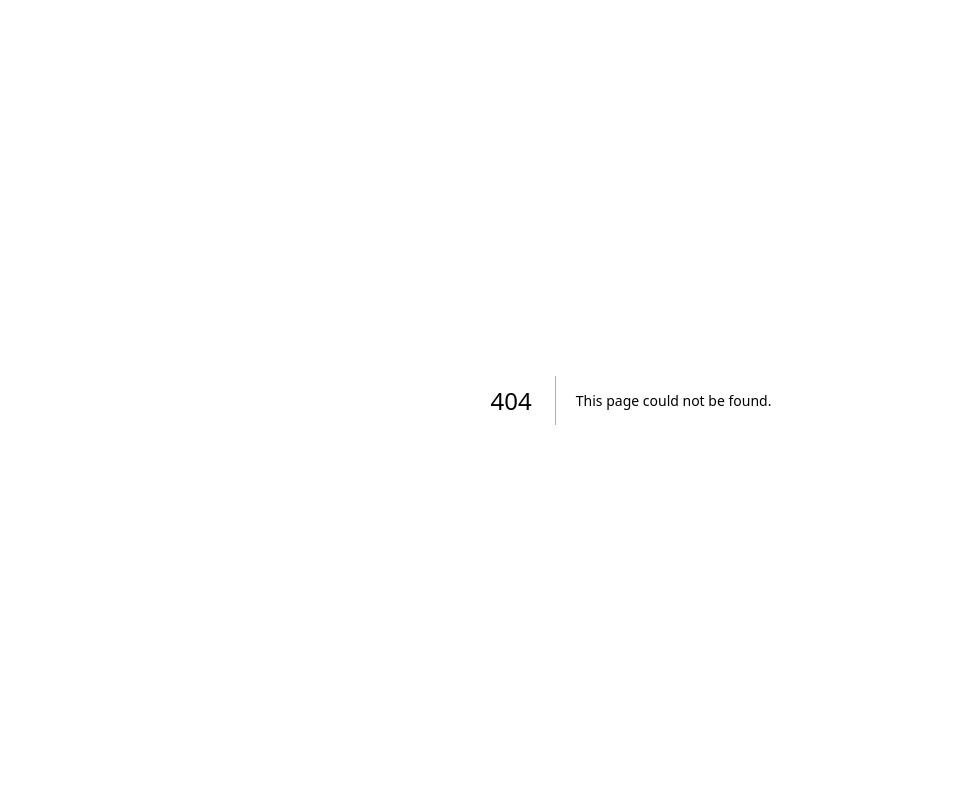
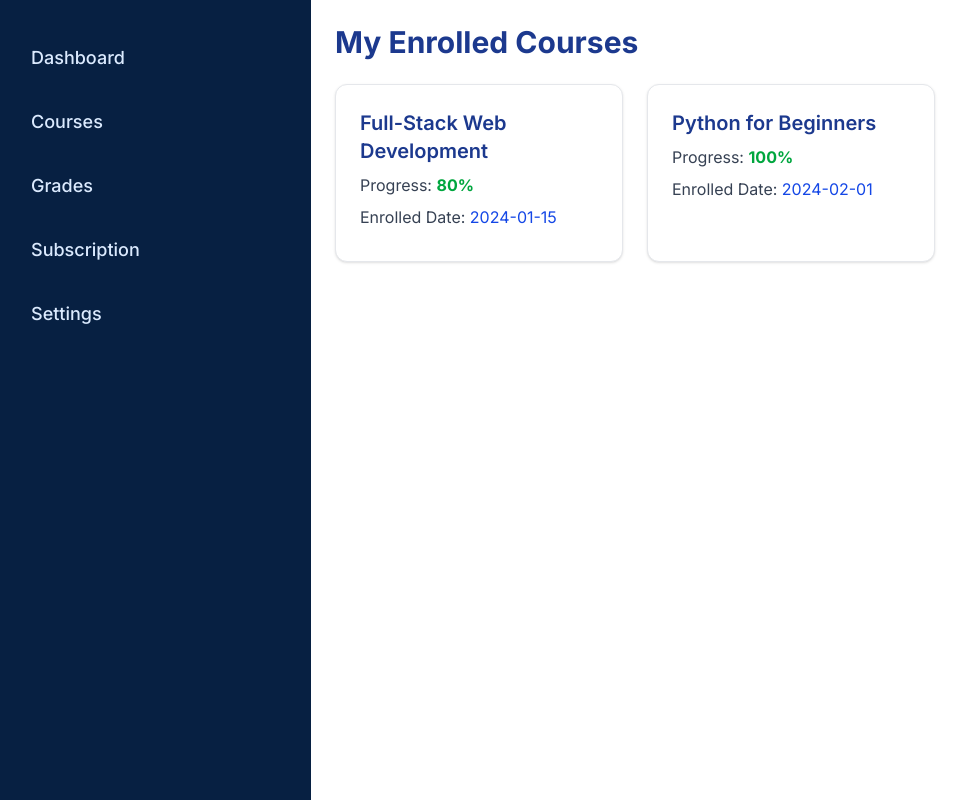
Before and after one commit to EduNex-Academy/frontend, a Next.js app: page /student/courses in a window 1280 px wide. Before the commit this address had no page. Shown: the whole page, without its empty margins (9-975 px from the left). Built offline with nearby package versions, Linux system fonts and the light colour scheme.

Commit message:
change student page

```diff
--- /dev/null
+++ b/src/app/data/grades.js
@@ -0,0 +1,26 @@
+// grades.js
+// Dummy data for student grades
+
+export const grades = [
+  {
+    studentId: 123456,
+    courseId: 1,
+    courseTitle: "Full-Stack Web Development",
+    grade: "A",
+    feedback: "Excellent work on all assignments and projects."
+  },
+  {
+    studentId: 123456,
+    courseId: 2,
+    courseTitle: "Python for Beginners",
+    grade: "B+",
+    feedback: "Good understanding of Python basics."
+  },
+  {
+    studentId: 654321,
+    courseId: 4,
+    courseTitle: "Data Science & AI",
+    grade: "A-",
+    feedback: "Strong grasp of data analysis and machine learning."
+  }
+];
--- /dev/null
+++ b/src/app/data/studentCourses.js
@@ -0,0 +1,33 @@
+// studentCourses.js
+// Dummy data for enrolled courses per student
+
+export const studentCourses = [
+  {
+    studentId: 123456,
+    courses: [
+      {
+        id: 1,
+        title: "Full-Stack Web Development",
+        progress: 80,
+        enrolledDate: "2024-01-15"
+      },
+      {
+        id: 2,
+        title: "Python for Beginners",
+        progress: 100,
+        enrolledDate: "2024-02-01"
+      }
+    ]
+  },
+  {
+    studentId: 654321,
+    courses: [
+      {
+        id: 4,
+        title: "Data Science & AI",
+        progress: 60,
+        enrolledDate: "2024-03-10"
+      }
+    ]
+  }
+];
--- /dev/null
+++ b/src/app/student/courses/page.tsx
@@ -0,0 +1,35 @@
+"use client";
+
+import { studentCourses } from "../../data/studentCourses";
+import { courses } from "../../data/coursedata";
+import Sidebar from "../../components/sidebar";
+
+export default function StudentCoursesPage() {
+  // For demo, use studentId 123456
+  const studentId = 123456;
+  const enrolled = studentCourses.find(s => s.studentId === studentId)?.courses || [];
+
+  return (
+    <div className="min-h-screen bg-white text-blue-900">
+      <div className="max-w-screen-2xl mx-auto flex">
+        <Sidebar />
+        <div className="flex-1 p-6">
+          <h1 className="text-3xl font-bold mb-6">My Enrolled Courses</h1>
+          {enrolled.length === 0 ? (
+            <p>No enrolled courses found.</p>
+          ) : (
+            <div className="grid grid-cols-1 md:grid-cols-2 lg:grid-cols-3 gap-6">
+              {enrolled.map(course => (
+                <div key={course.id} className="bg-white rounded-xl p-6 border border-gray-200 shadow-sm">
+                  <h2 className="text-xl font-semibold mb-2 text-blue-900">{course.title}</h2>
+                  <p className="mb-2 text-gray-700">Progress: <span className="text-green-600 font-bold">{course.progress}%</span></p>
+                  <p className="mb-2 text-gray-700">Enrolled Date: <span className="text-blue-700">{course.enrolledDate}</span></p>
+                </div>
+              ))}
+            </div>
+          )}
+        </div>
+      </div>
+    </div>
+  );
+}
--- /dev/null
+++ b/src/app/student/grades/page.tsx
@@ -0,0 +1,34 @@
+"use client";
+
+import { grades } from "../../data/grades";
+import Sidebar from "../../components/sidebar";
+
+export default function StudentGradesPage() {
+  // For demo, use studentId 123456
+  const studentId = 123456;
+  const myGrades = grades.filter(g => g.studentId === studentId);
+
+  return (
+    <div className="min-h-screen bg-white text-blue-900">
+      <div className="max-w-screen-2xl mx-auto flex">
+        <Sidebar />
+        <div className="flex-1 p-6">
+          <h1 className="text-3xl font-bold mb-6">My Grades</h1>
+          {myGrades.length === 0 ? (
+            <p>No grades found.</p>
+          ) : (
+            <div className="grid grid-cols-1 md:grid-cols-2 lg:grid-cols-3 gap-6">
+              {myGrades.map(grade => (
+                <div key={grade.courseId} className="bg-white rounded-xl p-6 border border-gray-200 shadow-sm">
+                  <h2 className="text-xl font-semibold mb-2 text-blue-900">{grade.courseTitle}</h2>
+                  <p className="mb-2 text-gray-700">Grade: <span className="text-green-600 font-bold">{grade.grade}</span></p>
+                  <p className="mb-2 text-gray-700">Feedback: <span className="text-blue-700">{grade.feedback}</span></p>
+                </div>
+              ))}
+            </div>
+          )}
+        </div>
+      </div>
+    </div>
+  );
+}
--- a/src/app/student/settings/page.tsx
+++ b/src/app/student/settings/page.tsx
@@ -10,6 +10,10 @@ export default function StudentSettings() {
   const [editProfile, setEditProfile] = useState(false);
   const [changePassword, setChangePassword] = useState(false);
   const [profilePhoto, setProfilePhoto] = useState<string>(Adeepa.src);
+  const [name, setName] = useState("Adeepa Shashiprabhath");
+  const [email, setEmail] = useState("adeepashashiprabhath@gmail.com");
+  const [phone, setPhone] = useState("+94 762457340");
+  const [address, setAddress] = useState("123 Main St, City, Sri Lanka");
   const [coins, setCoins] = useState(0);
 
   return (
@@ -53,12 +57,12 @@ export default function StudentSettings() {
                     className="w-32 h-32 rounded-full object-cover border-4 border-blue-500"
                   />
                   <div className="space-y-2">
-                    <p className="text-2xl font-bold">Adeepa Shashiprabhath</p>
-                    <p className="text-gray-400">adeepashashiprabhath@gmail.com</p>
+                    <p className="text-2xl font-bold">{name}</p>
+                    <p className="text-gray-400">{email}</p>
                     <p className="text-gray-400">Student ID: 123456</p>
-                    <p className="text-gray-400">Phone: +94 762457340</p>
+                    <p className="text-gray-400">Phone: {phone}</p>
                     <p className="text-gray-400">Joined: Jan 2024</p>
-                    <p className="text-gray-400">Address: 123 Main St, City, Sri Lanka</p>
+                    <p className="text-gray-400">Address: {address}</p>
                   </div>
                 </div>
                 <div className="flex space-x-4 mt-4">
@@ -100,28 +104,35 @@ export default function StudentSettings() {
                     <input
                       type="text"
                       placeholder="Full Name"
-                      defaultValue="John Doe"
+                      value={name}
+                      onChange={e => setName(e.target.value)}
                       className="w-full p-3 rounded-lg bg-[#102a43] border border-gray-700 text-white"
                     />
                     <input
                       type="email"
                       placeholder="Email Address"
-                      defaultValue="johndoe@email.com"
+                      value={email}
+                      onChange={e => setEmail(e.target.value)}
                       className="w-full p-3 rounded-lg bg-[#102a43] border border-gray-700 text-white"
                     />
                     <input
                       type="text"
                       placeholder="Phone Number"
-                      defaultValue="+1 234 567 8901"
+                      value={phone}
+                      onChange={e => setPhone(e.target.value)}
                       className="w-full p-3 rounded-lg bg-[#102a43] border border-gray-700 text-white"
                     />
                     <input
                       type="text"
                       placeholder="Address"
-                      defaultValue="123 Main St, City, Country"
+                      value={address}
+                      onChange={e => setAddress(e.target.value)}
                       className="w-full p-3 rounded-lg bg-[#102a43] border border-gray-700 text-white"
                     />
-                    <button className="px-4 py-2 bg-green-600 hover:bg-green-700 rounded-lg">
+                    <button
+                      className="px-4 py-2 bg-green-600 hover:bg-green-700 rounded-lg"
+                      onClick={() => setEditProfile(false)}
+                    >
                       Save Changes
                     </button>
                   </div>
```
